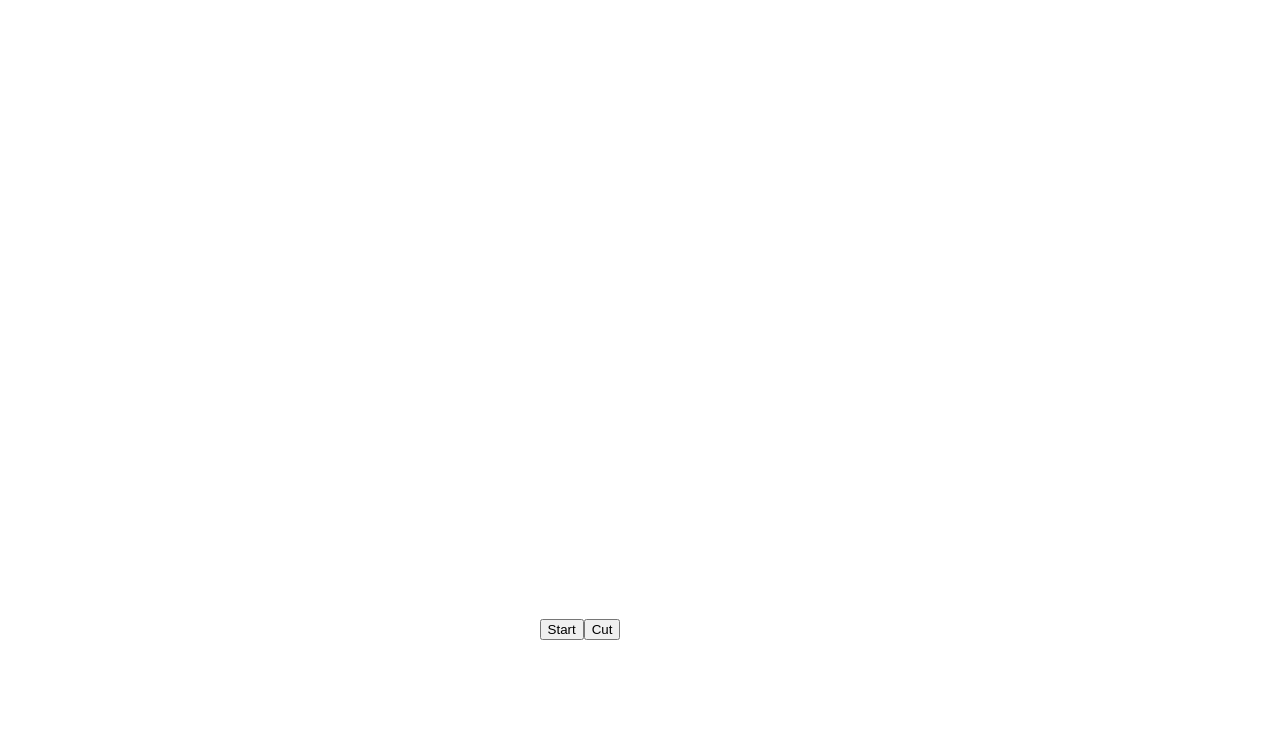
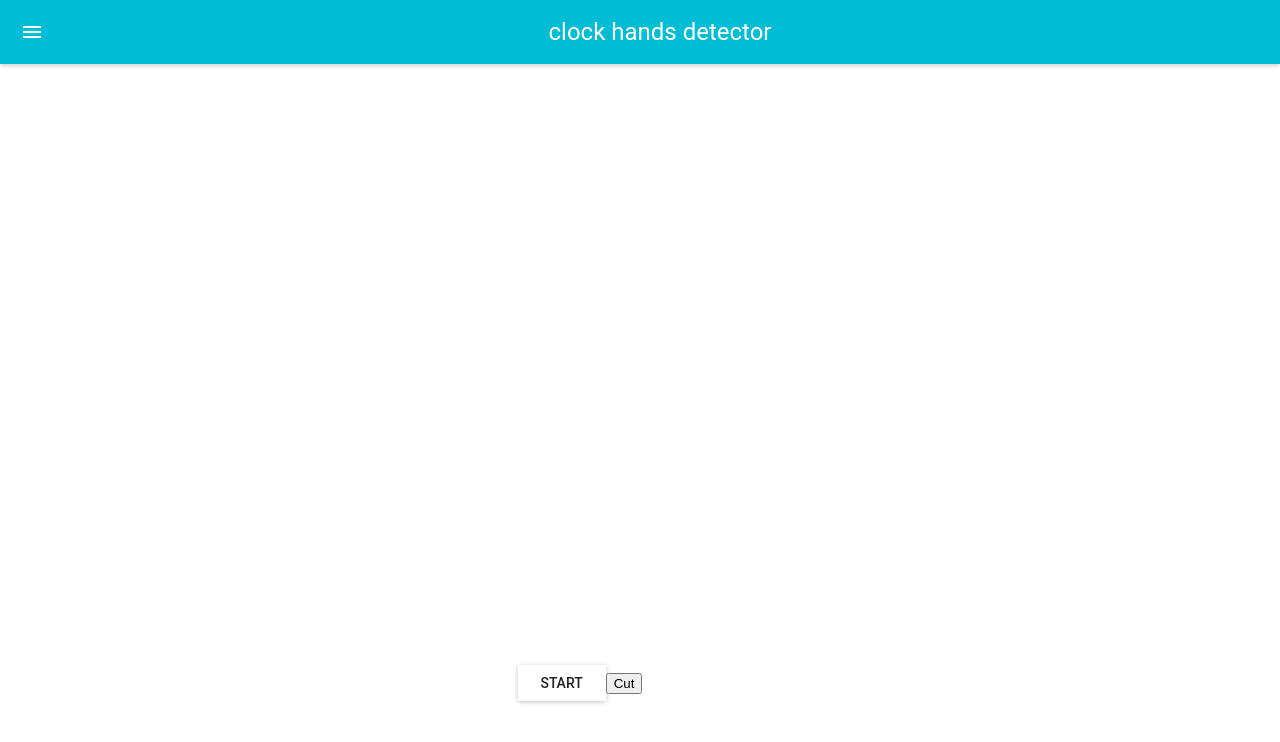
Before and after one commit to odanado/clock-hands-detector, a React (Create React App) app: page / in a window 1280 px wide. Shown: the top 742 px of the page. Built offline with nearby package versions, Linux system fonts and the light colour scheme.

Commit message:
add react material-ui

```diff
--- a/package.json
+++ b/package.json
@@ -5,6 +5,7 @@
   "homepage": "https://odanado.github.io/clock-hands-detector",
   "dependencies": {
     "gh-pages": "^1.1.0",
+    "material-ui": "^0.19.4",
     "react": "^16.1.1",
     "react-dom": "^16.1.1",
     "react-scripts": "1.0.17"
--- a/public/index.html
+++ b/public/index.html
@@ -19,7 +19,7 @@
       work correctly both with client-side routing and a non-root public URL.
       Learn how to configure a non-root public URL by running `npm run build`.
     -->
-    <title>React App</title>
+    <title>clock hands detector</title>
   </head>
   <body>
     <noscript>
--- a/src/App.js
+++ b/src/App.js
@@ -1,4 +1,6 @@
 import React, { Component } from 'react';
+import AppBar from 'material-ui/AppBar';
+import RaisedButton from 'material-ui/RaisedButton';
 import './App.css';
 
 class App extends Component {
@@ -63,12 +65,13 @@
   render() {
     return (
       <div className="App">
-        <div style={{ margin: "15px auto", top: "100px" }}>
+        <AppBar title="clock hands detector"/>
+        <div style={{ margin: "10px auto", top: "100px" }}>
           <canvas id="square" ref="square" style={{ position: "absolute", width: "480px", height: "480px" }}></canvas>
           <video id="localVideo" ref="localVideo" autoPlay style={{ width: "480px", height: "480px", solid: "black" }}></video>
         </div>
 
-        <button onClick={this.startVideo}>Start</button>
+        <RaisedButton label="Start" onClick={this.startVideo}/>
         <button onClick={this.cutImage}>Cut</button>
         <canvas ref="canvas" style={{ width: "120px", height: "120px" }}></canvas>
       </div>
--- a/src/index.js
+++ b/src/index.js
@@ -3,6 +3,11 @@
 import './index.css';
 import App from './App';
 import registerServiceWorker from './registerServiceWorker';
+import MuiThemeProvider from 'material-ui/styles/MuiThemeProvider';
 
-ReactDOM.render(<App />, document.getElementById('root'));
+ReactDOM.render(
+    <MuiThemeProvider>
+        <App />
+    </MuiThemeProvider>,
+    document.getElementById('root'));
 registerServiceWorker();
```
Also changed, not shown: 1 other file (tests, documents, lock files or other folders).
